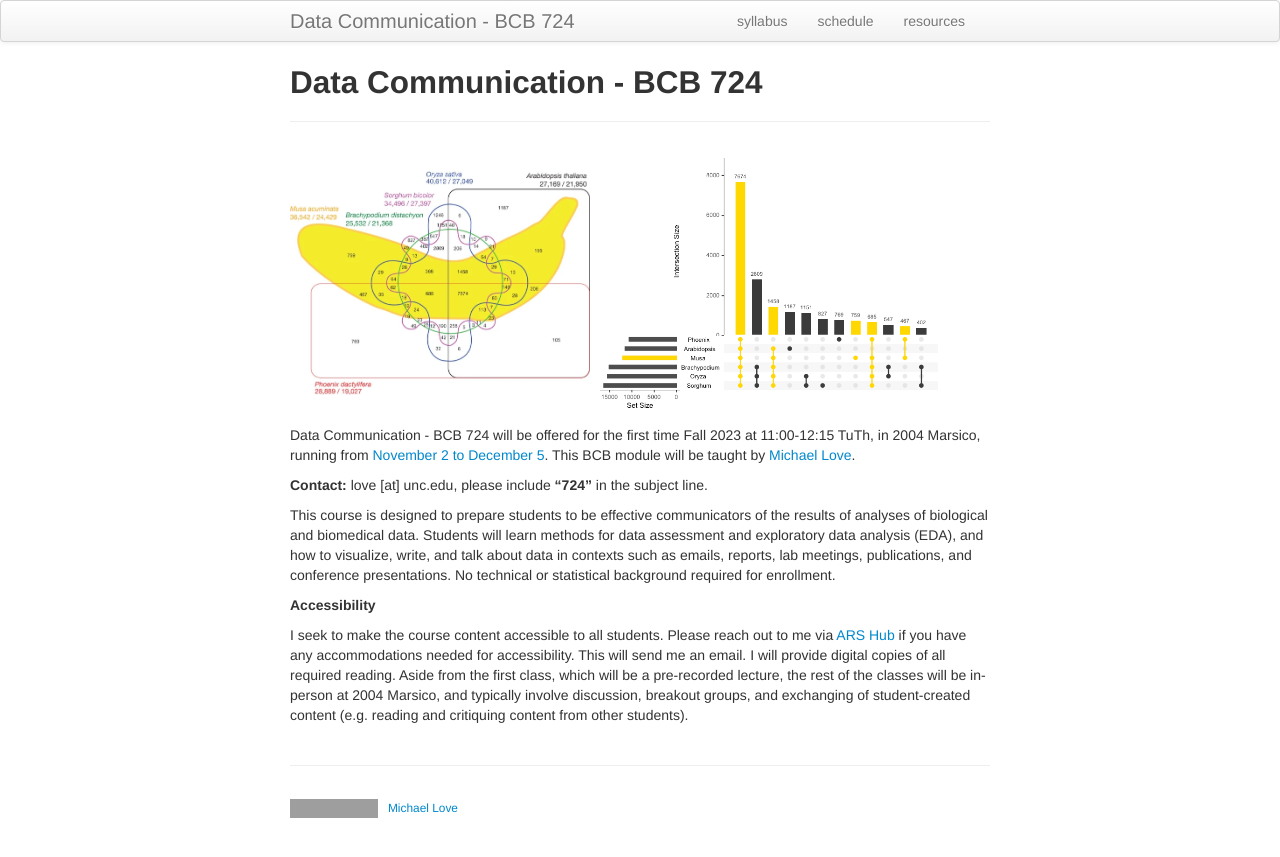
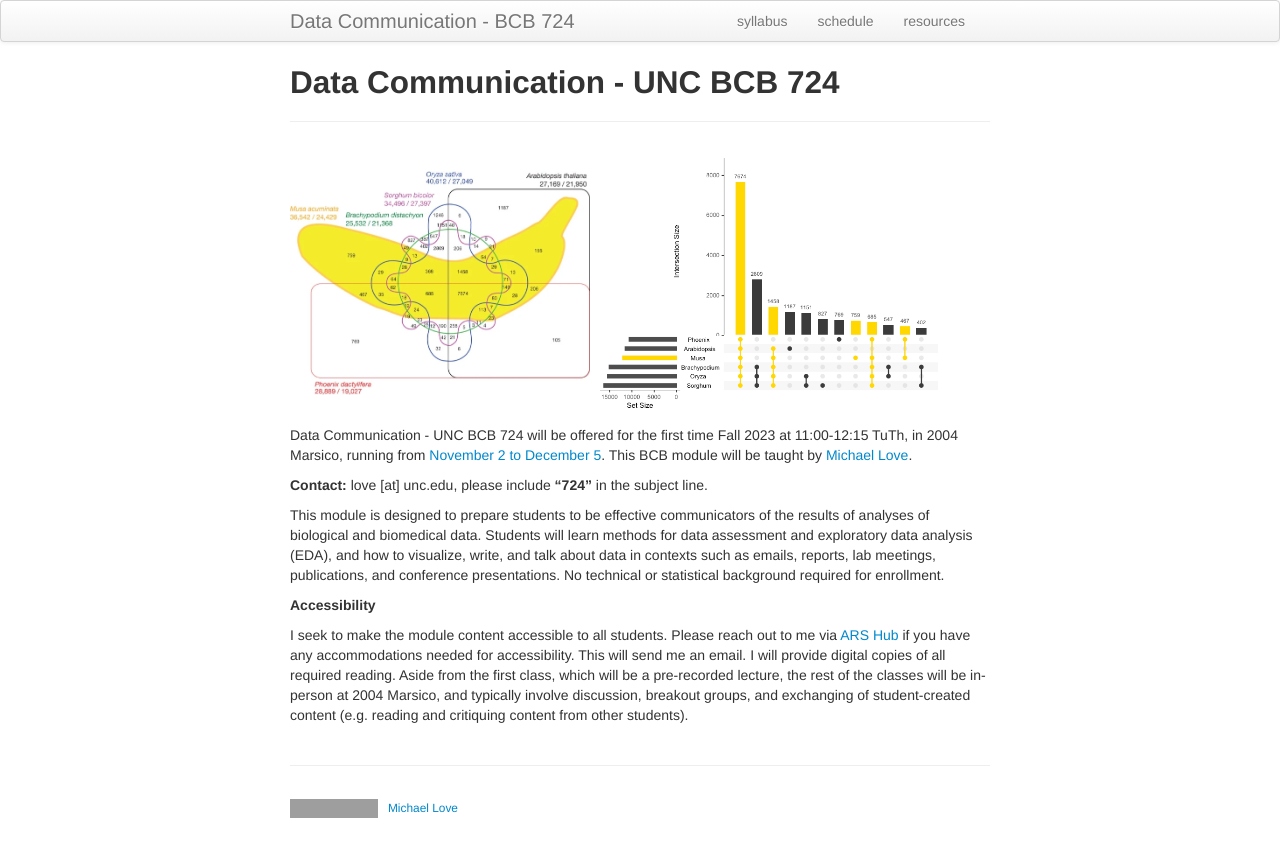
Before and after one commit to biodatascience/datacomm, a Jekyll site: the page built from index.md, in a window 1280 px wide. Shown: the top 857 px of the page. Built offline with Jekyll 4.4.1, drawn with Linux system fonts in a browser that asks for light colours; grey boxes are pictures that could not be loaded.

Commit message:
fix title

```diff
--- a/index.md
+++ b/index.md
@@ -1,20 +1,20 @@
 ---
 layout: page
-title: Data Communication - BCB 724
-description: Course website for Data Communication
+title: Data Communication - UNC BCB 724
+description: Course website for Data Communication at UNC
 ---
 
 
 <a href="https://doi.org/10.1038/nature11241"><img src="assets/images/banana.png" width="300" title="Figure 4 from D'Hont et al (2012) showing six-way Venn diagram of gene clusters across species"/></a> <a href="https://gist.github.com/mikelove/8d4fd58d9a65bcf3cc26a1ef758022cf"><img src="assets/images/banana_upset.png" width="350" title="Remake of Figure 4 from D'Hont et al (2012) using UpSetR package"/></a>
 
-Data Communication - BCB 724 will be offered for the first time Fall
+Data Communication - UNC BCB 724 will be offered for the first time Fall
 2023 at 11:00-12:15 TuTh, in 2004 Marsico, running from
 [November 2 to December 5](schedule).
 This BCB module will be taught by [Michael Love](https://mikelove.github.io).
 
 **Contact:** love [at] unc.edu, please include **"724"** in the subject line.
 
-This course is designed to prepare students to be effective
+This module is designed to prepare students to be effective
 communicators of the results of analyses of biological and biomedical
 data. Students will learn methods for data assessment and exploratory
 data analysis (EDA), and how to visualize, write, and talk about data
@@ -24,7 +24,7 @@ required for enrollment.
 
 **Accessibility**
 
-I seek to make the course content accessible to all students.  Please
+I seek to make the module content accessible to all students.  Please
 reach out to me via [ARS Hub](http://arshub.unc.edu/) if you have any
 accommodations needed for accessibility. This will send me an email. I
 will provide digital copies of all required reading. Aside from the
```
